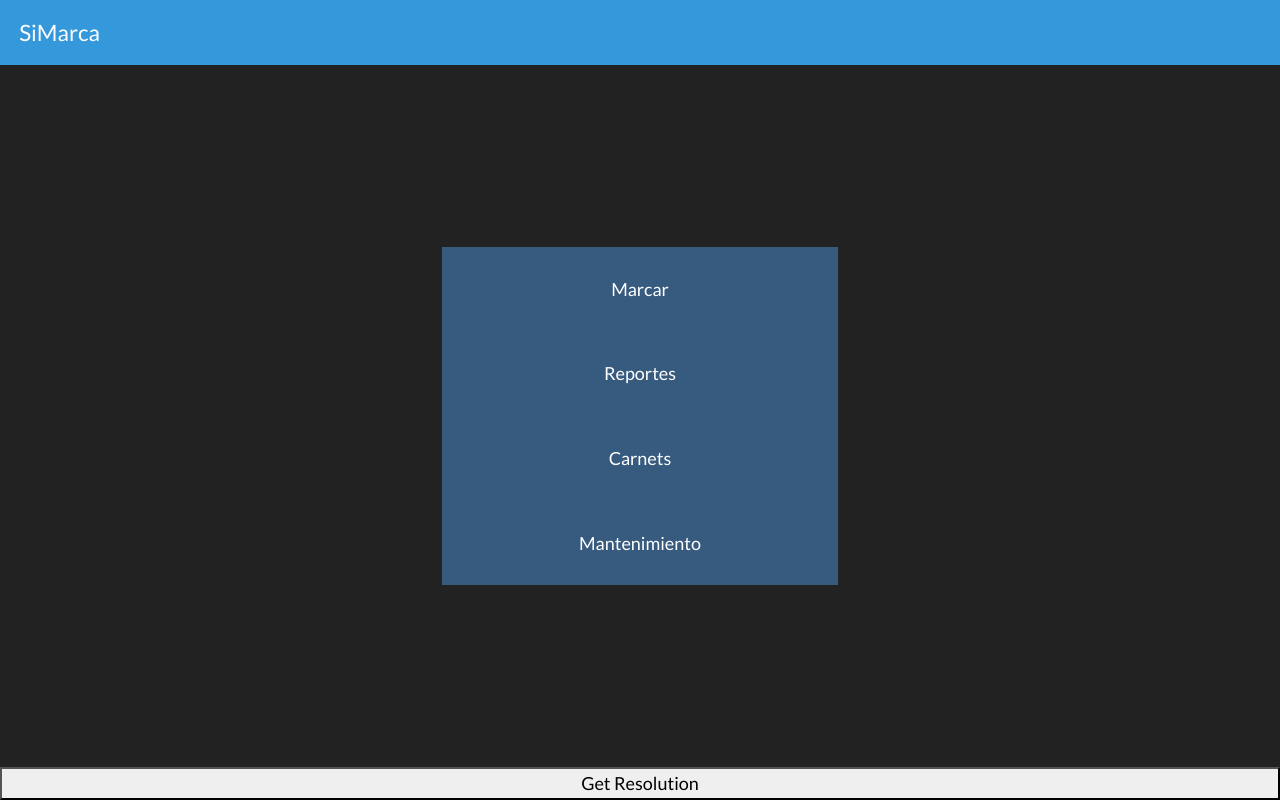
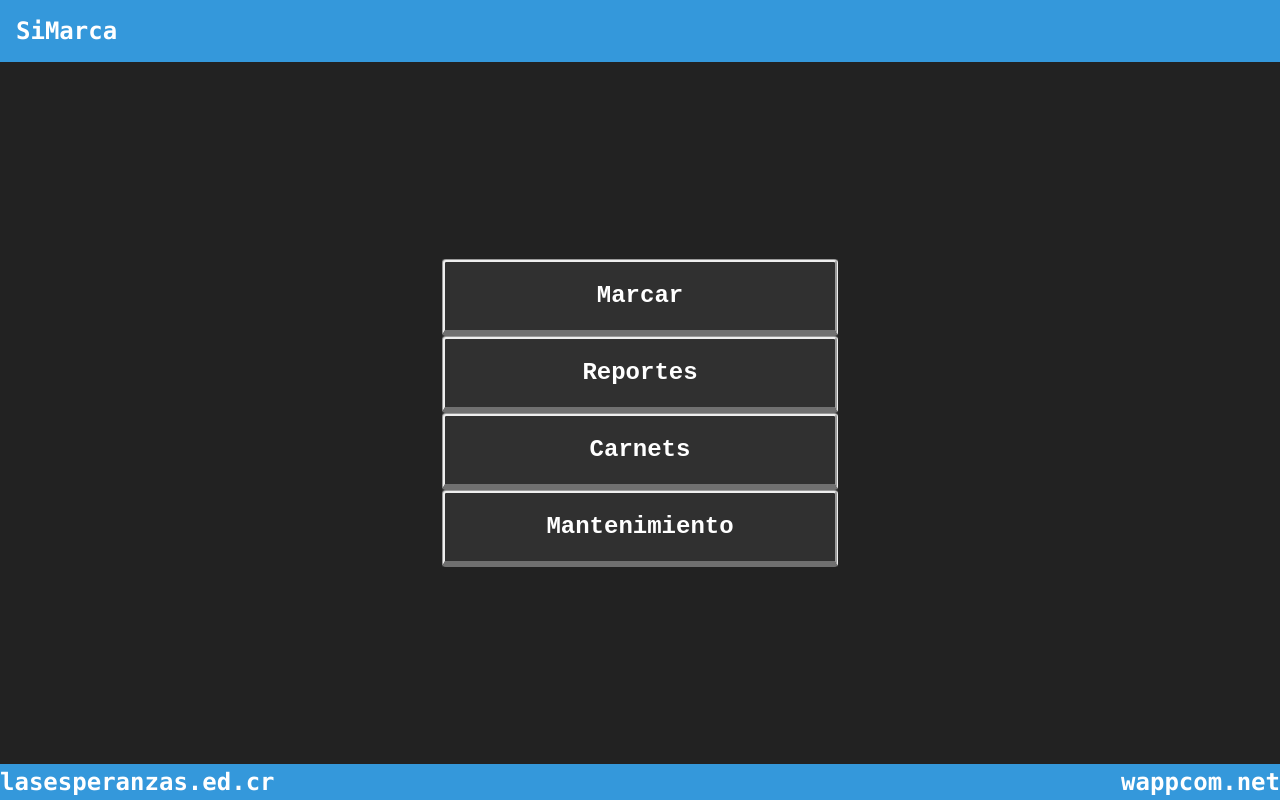
Before and after one commit to mbermudezv/simarca, a plain HTML site: page index.html in a window 1280 px wide. Drawn offline with Linux system fonts and the light colour scheme.

Commit message:
villa nueva

```diff
--- a/css/css_index.scss
+++ b/css/css_index.scss
@@ -27,6 +27,50 @@
     flex-flow: column nowrap;
   }
 
+  a:link {
+    text-decoration: none;
+  }
+
+  a:visited {
+      text-decoration: none;
+  }
+
+  a:hover {
+      text-decoration: underline;
+  }
+
+  a:active {
+      text-decoration: underline;
+  }
+
+  .item{
+
+    font-weight: bold;
+    font-family: "Courier New", Courier, monospace;
+    border-radius: 5px;
+    border-style:groove;
+    border-bottom: 0.5vw solid #707070;
+
+  }
+
+  #tituloMarca {
+    font-family: "Lucida Console", Monaco, monospace;
+    font-weight: bold;
+  }
+
+  #statusBar {
+
+    font-family: "Lucida Console", Monaco, monospace;
+  }
+
+  #linkHogar, #linkWappcom {
+
+    background-color: transparent;
+    font-weight: bold;
+    color:white;
+
+  }
+
   @mixin sm {
       @media (max-width: 576px) { @content; }
   }
@@ -44,25 +88,49 @@
   }
 
   @include sm {
-      html {
-        font-size: 1.2rem;
+
+      .item, #tituloMarca {
+        font-size: 1.4rem;
       }
+
+    }
+
+    #statusBar{
+
+      font-size: 1.1rem;
     }
 
     @include md {
-      html {
+
+      .item, #tituloMarca {
         font-size: 1.2rem;
       }
+
+      #statusBar{
+        font-size: 1.1rem;
+      }
+
     }
 
     @include lg {
-      html {
+
+      .item, #tituloMarca {
         font-size: 1.2rem;
       }
+      #statusBar{
+        font-size: 1.2rem;
+      }
+
     }
 
     @include xl {
-      html {
-        font-size: 1.2rem;
+
+      .item,  #tituloMarca{
+        font-size: 1.5rem;
       }
+
+      #statusBar{
+        font-size: 1.5rem;
+      }
+
     }
--- a/index.html
+++ b/index.html
@@ -19,7 +19,7 @@
                 navbar-expand-lg py-lg-3
                 navbar-expand-xl py-xl-2
                 navbar-dark bg-info">
-        <span class="navbar-brand">SiMarca</span>
+        <span id="tituloMarca" class="navbar-brand">SiMarca</span>
     </nav>
 
     <div id="mainArea" class="container-fluid justify-content-center">
@@ -30,18 +30,18 @@
                         col-lg-4 col-xl-4">
 
                 <nav class="nav nav-pills flex-column
-                            nav-justified bg-primary">
-                    <a class="nav-item nav-link
-                              py-4 py-sm-5 py-md-4 py-lg-4 py-xl-4"
+                            nav-justified bg-dark">
+                    <a class="item nav-item nav-link
+                              py-3 py-sm-5 py-md-4 py-lg-3 py-xl-3"
                               href="#">Marcar</a>
-                    <a class="nav-item nav-link
-                              py-4 py-sm-5 py-md-4 py-lg-4 py-xl-4"
+                    <a class="item nav-item nav-link
+                              py-3 py-sm-5 py-md-4 py-lg-3 py-xl-3"
                               href="#">Reportes</a>
-                    <a class="nav-item nav-link
-                              py-4 py-sm-5 py-md-4 py-lg-4 py-xl-4"
+                    <a class="item nav-item nav-link
+                              py-3 py-sm-5 py-md-4 py-lg-3 py-xl-3"
                               href="#">Carnets</a>
-                    <a class="nav-item nav-link
-                              py-4 py-sm-5 py-md-4 py-lg-4 py-xl-4"
+                    <a class="item nav-item nav-link
+                              py-3 py-sm-5 py-md-4 py-lg-3 py-xl-3"
                               href="#">Mantenimiento</a>
                 </nav>
 
@@ -51,7 +51,12 @@
 
     </div>
 
-    <!-- <div class="navbar fixed-bottom bg-info"></div> -->
+    <div id="statusBar" class="d-flex flex-row justify-content-between bg-info" >
+
+        <a id="linkHogar" href="https://www.lasesperanzas.ed.cr">lasesperanzas.ed.cr</a>
+        <a id="linkWappcom"href="https://www.wappcom.net">wappcom.net</a>
+
+    </div>
 
     <script src="js/jquery-3.5.1.min.js"></script>
     <script src="js/bootstrap.min.js"></script>
@@ -74,12 +79,13 @@
 
     </script>
 
-<script>
+<!-- <script>
     function getResolution() {
         alert("Your screen resolution is: " + screen.width + "x" + screen.height);
     }
-    </script>
+</script>
 
-    <button type="button" onclick="getResolution();">Get Resolution</button>
+<button type="button" onclick="getResolution();">Get Resolution</button> -->
+
 </body>
 </html>
```
Also changed, not shown: css/css_index.css, 1 other file.
